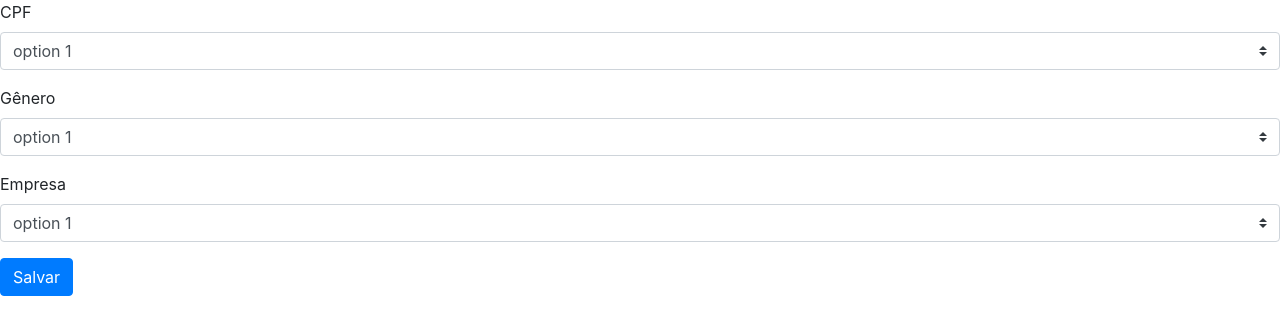
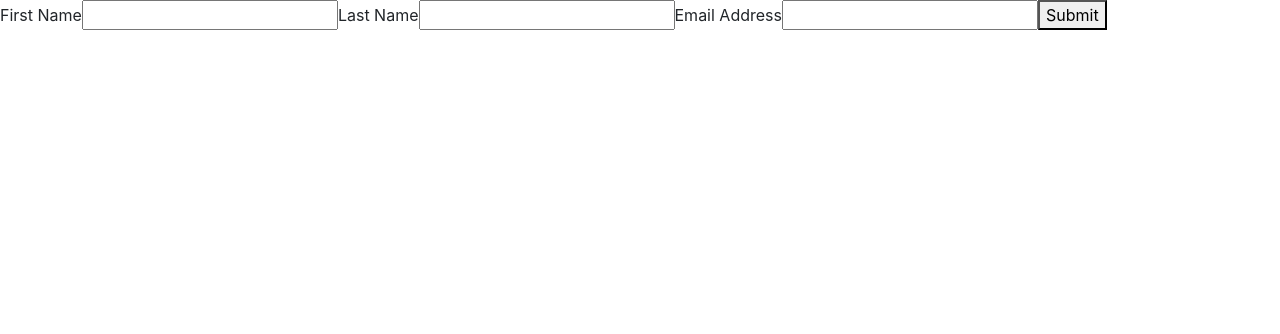
Before and after one commit to tbressanin-zz/foo, a React (Create React App) app: page / in a window 1280 px wide. Shown: the top 334 px of the page. Built offline with nearby package versions, Linux system fonts and the light colour scheme.

Commit message:
add formik

```diff
--- a/package.json
+++ b/package.json
@@ -7,10 +7,12 @@
     "@testing-library/react": "^9.3.2",
     "@testing-library/user-event": "^7.1.2",
     "bootstrap": "^4.5.0",
+    "formik": "^2.1.4",
     "react": "^16.13.1",
     "react-bootstrap": "^1.0.1",
     "react-dom": "^16.13.1",
-    "react-scripts": "3.4.1"
+    "react-scripts": "3.4.1",
+    "yup": "^0.29.1"
   },
   "scripts": {
     "start": "react-scripts start",
--- a/src/App.js
+++ b/src/App.js
@@ -1,45 +1,17 @@
 import React, { Component } from 'react';
-import { Button, Form } from 'react-bootstrap';
-import data from "./data/form01.json";
-
-// console.log(data.fields);
-
-// console.log(data.fields.map(function(i) {
-//   console.log(i);
-// }));
+// import { Button, Form } from 'react-bootstrap';
 
 
-class Controls extends Component {
-  renderField(field) {
-    // console.log(field);
-    return (
-      <Form.Group controlId="exampleForm.SelectCustom">
-        <Form.Label>{field.name}</Form.Label>
-        <Form.Control as="select" custom>
-          <option>option 1</option>
-          <option>option 2</option>
-          <option>option 3</option>
-          <option>option 4</option>
-        </Form.Control>
-      </Form.Group>
-    )
-  }
-  render() {
-    // if (data.fields.length === 0) {
-    //   return <p>Nenhum item</p>
-    // }
-    return data.fields.map(this.renderField)
-  }
-}
+//
+// Escolha o exemplo
+//
+import FormBasic from './Step1';
 
 
 function App() {
   return (
     <div className="App">
-      <Form>
-        <Controls />
-      </Form>
-      <Button onClick={() => console.log('oi')}>Salvar</Button>
+      <FormBasic />
     </div>
   );
 }
--- /dev/null
+++ b/src/Step1.jsx
@@ -0,0 +1,43 @@
+import React from 'react';
+import { Formik, Field, Form, ErrorMessage } from 'formik';
+import * as Yup from 'yup';
+
+const FormStep1 = () => {
+  return (
+    <Formik
+      initialValues={{ firstName: '', lastName: '', email: '' }}
+      validationSchema={Yup.object({
+        firstName: Yup.string()
+          .max(15, 'Must be 15 characters or less')
+          .required('Required'),
+        lastName: Yup.string()
+          .max(20, 'Must be 20 characters or less')
+          .required('Required'),
+        email: Yup.string()
+          .email('Invalid email address')
+          .required('Required'),
+      })}
+      onSubmit={(values, { setSubmitting }) => {
+        setTimeout(() => {
+          alert(JSON.stringify(values, null, 2));
+          setSubmitting(false);
+        }, 400);
+      }}
+    >
+      <Form>
+        <label htmlFor="firstName">First Name</label>
+        <Field name="firstName" type="text" />
+        <ErrorMessage name="firstName" />
+        <label htmlFor="lastName">Last Name</label>
+        <Field name="lastName" type="text" />
+        <ErrorMessage name="lastName" />
+        <label htmlFor="email">Email Address</label>
+        <Field name="email" type="email" />
+        <ErrorMessage name="email" />
+        <button type="submit">Submit</button>
+      </Form>
+    </Formik>
+  );
+};
+
+export default FormStep1;
```
Also changed, not shown: 1 other file (tests, documents, lock files or other folders).
